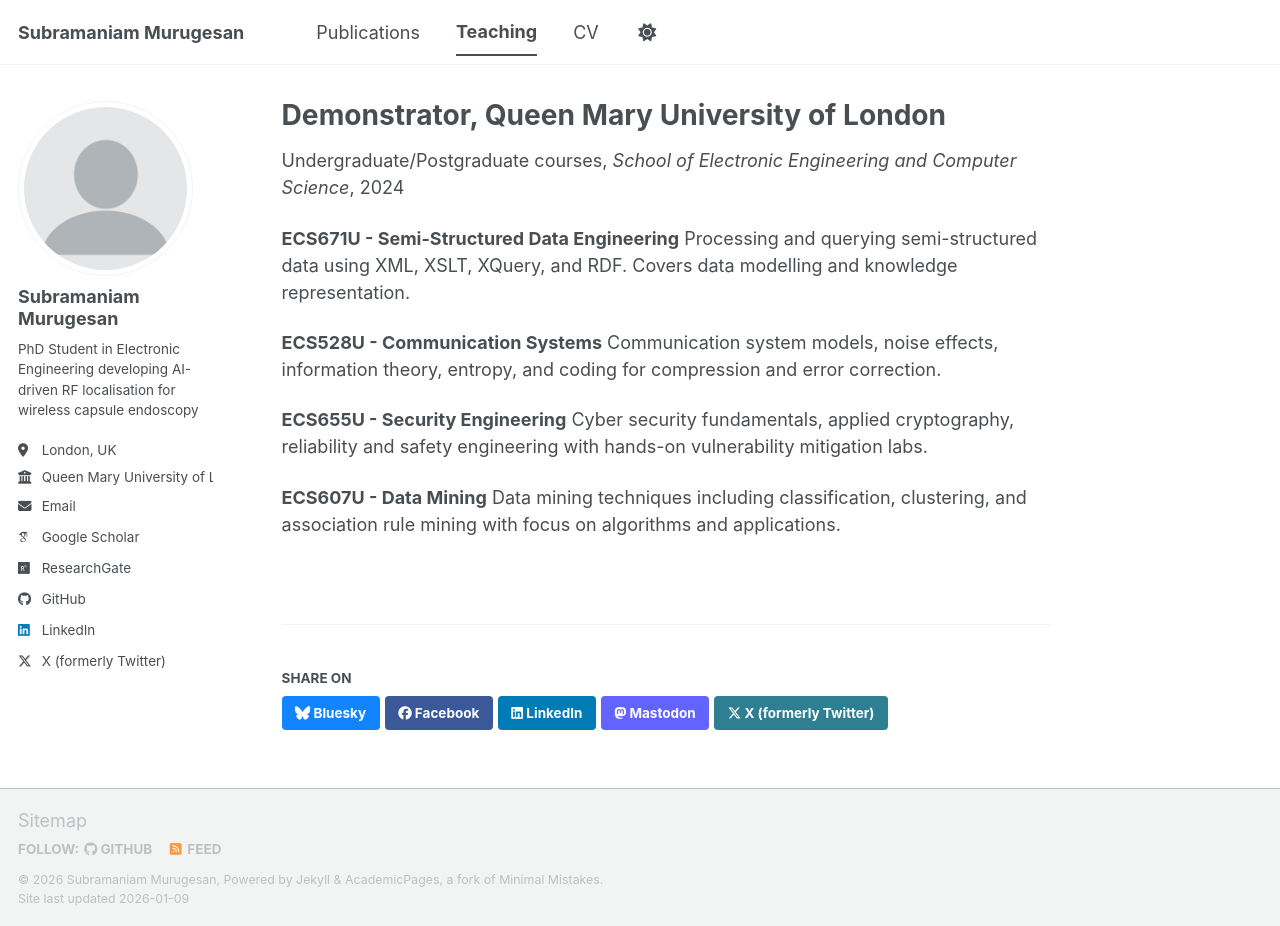
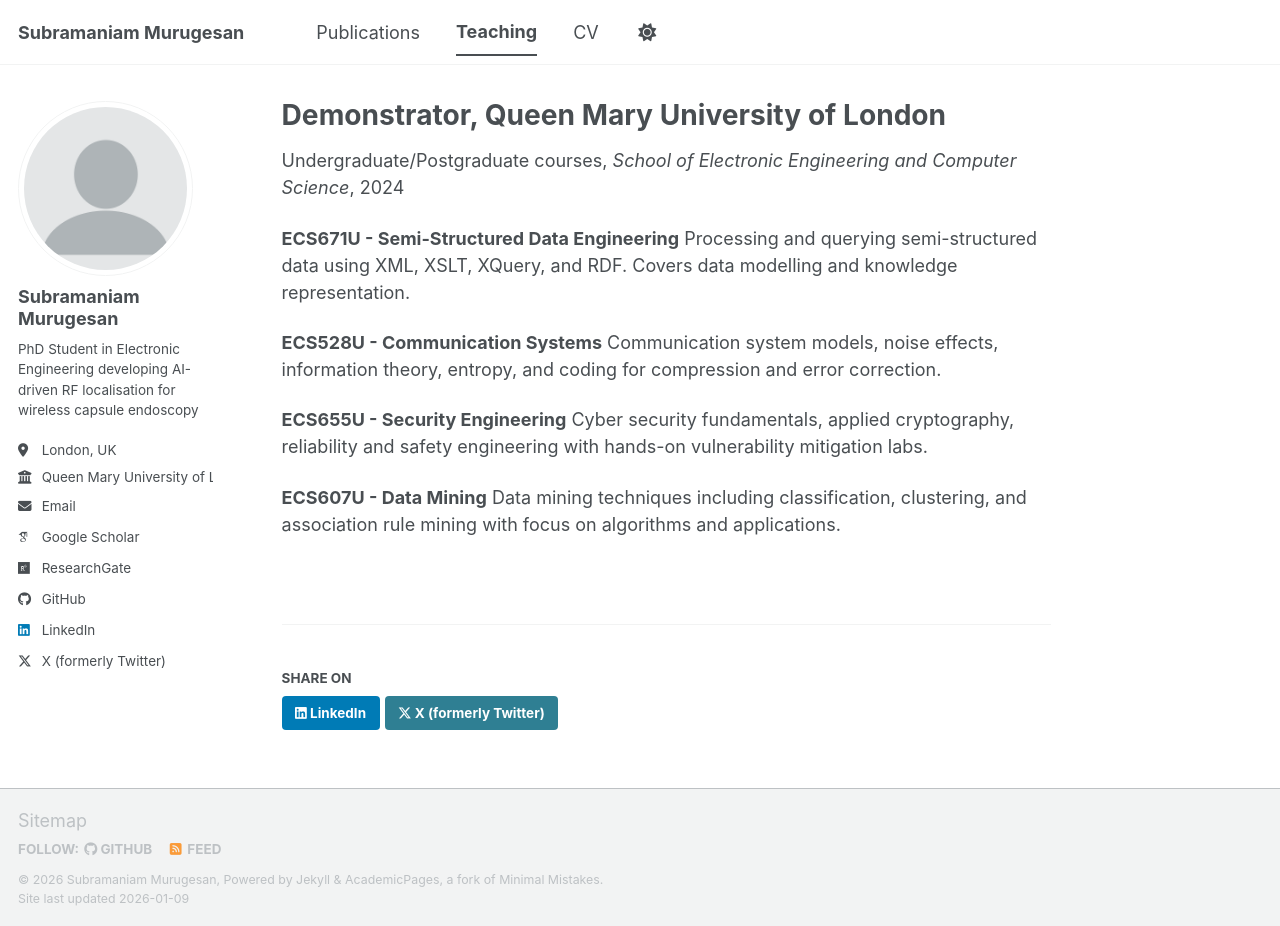
Before and after one commit to Subramaniam-dot/Subramaniam-dot.github.io, a Jekyll site: the page built from _teaching/2024-demonstrator-qmul.md, in a window 1280 px wide and 926 px high. Built offline with Jekyll 4.4.1, drawn with Linux system fonts in a browser that asks for light colours; some web fonts are replaced; a script bundle is joined from its source files by our own code; library files that are not in the unit come from our copies.

Commit message:
Remove Bluesky, Facebook, Mastodon from share buttons
Keep only LinkedIn and X (Twitter)

Co-Authored-By: Claude Opus 4.5 <noreply@anthropic.com>

```diff
--- a/_includes/social-share.html
+++ b/_includes/social-share.html
@@ -5,13 +5,7 @@
     <h4 class="page__share-title">{{ site.data.ui-text[site.locale].share_on_label | default: "Share on" }}</h4>
   {% endif %}
 
-  <a href="https://bsky.app/intent/compose?text={{ base_path }}{{ page.url }}" class="btn btn--bluesky" title="{{ site.data.ui-text[site.locale].share_on_label | default: 'Share on' }} Bluesky"><i class="fab fa-bluesky" aria-hidden="true"></i><span> Bluesky</span></a>
-
-  <a href="https://www.facebook.com/sharer/sharer.php?u={{ base_path }}{{ page.url }}" class="btn btn--facebook" title="{{ site.data.ui-text[site.locale].share_on_label | default: 'Share on' }} Facebook"><i class="fab fa-facebook" aria-hidden="true"></i><span> Facebook</span></a>
-
   <a href="https://www.linkedin.com/shareArticle?mini=true&url={{ base_path }}{{ page.url }}" class="btn btn--linkedin" title="{{ site.data.ui-text[site.locale].share_on_label | default: 'Share on' }} LinkedIn"><i class="fab fa-linkedin" aria-hidden="true"></i><span> LinkedIn</span></a>
-
-  <a href="https://www.addtoany.com/add_to/mastodon?linkurl={{  base_path | append: page.url | url_encode }}" class="btn btn--mastodon" title="{{ site.data.ui-text[site.locale].share_on_label | default: 'Share on' }} Mastodon"><i class="fab fa-mastodon" aria-hidden="true"></i><span> Mastodon</span></a>
 
   <a href="https://x.com/intent/post?text={{ base_path }}{{ page.url }}" class="btn btn--x" title="{{ site.data.ui-text[site.locale].share_on_label | default: 'Share on' }} X"><i class="fab fa-x-twitter" aria-hidden="true"></i><span> X (formerly Twitter)</span></a>
 </section>
```
